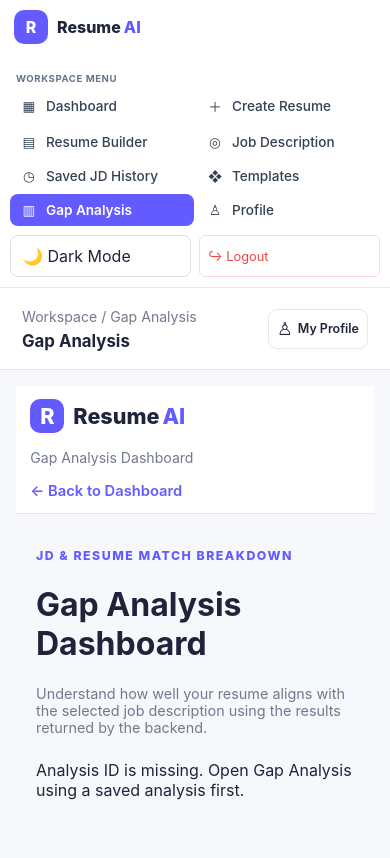
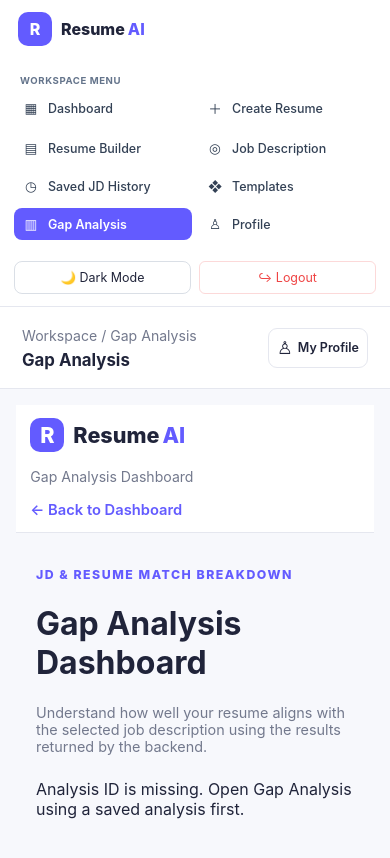
Before and after one commit to Adity07a/AI_resume_creator, a React (Vite) app in the folder frontend/: page /analysis in a window 390 px wide. Shown: the top 858 px of the page. Built offline with nearby package versions, Linux system fonts and the light colour scheme; sample sign-in values are in the browser's storage; the HTML template or start-up script is replaced by a standard one.

Commit message:
change in Dashboard

```diff
--- a/frontend/src/App.css
+++ b/frontend/src/App.css
@@ -4266,3 +4266,84 @@ button.dashboard-avatar {
     padding: 14px;
   }
 }
+
+/* --- Mobile/Tablet Sidebar Responsive Overlap Fix --- */
+@media (max-width: 650px) {
+  .workspace-shell {
+    flex-direction: column !important;
+  }
+
+  .workspace-sidebar {
+    position: relative !important;
+    width: 100% !important;
+    height: auto !important;
+    max-height: none !important;
+    flex: none !important;
+    padding: 12px 14px !important;
+  }
+
+  /* Sidebar nav ko single column ya compact grid mein proper spacing dein */
+  .workspace-sidebar .sidebar-nav {
+    display: flex !important;
+    flex-direction: column !important;
+    gap: 4px !important;
+  }
+
+  .workspace-sidebar .sidebar-link {
+    width: 100% !important;
+    padding: 8px 10px !important;
+    font-size: 0.85rem !important;
+  }
+
+  .workspace-sidebar-bottom {
+    display: flex !important;
+    flex-direction: column !important;
+    gap: 6px !important;
+  }
+}
+/* --- Mobile View Optimized Sidebar Grid --- */
+@media (max-width: 650px) {
+  .workspace-shell {
+    flex-direction: column !important;
+  }
+
+  .workspace-sidebar {
+    position: relative !important;
+    width: 100% !important;
+    height: auto !important;
+    max-height: none !important;
+    flex: none !important;
+    padding: 12px 14px !important;
+  }
+
+  /* Mobile par items ko 2 columns mein grid layout dena taaki height kam ho */
+  .workspace-sidebar .sidebar-nav {
+    display: grid !important;
+    grid-template-columns: repeat(2, minmax(0, 1fr)) !important;
+    gap: 6px !important;
+  }
+
+  .workspace-sidebar .sidebar-link {
+    width: 100% !important;
+    padding: 8px 10px !important;
+    font-size: 0.78rem !important;
+    box-sizing: border-box !important;
+  }
+
+  .workspace-sidebar-bottom {
+    display: grid !important;
+    grid-template-columns: repeat(2, minmax(0, 1fr)) !important;
+    gap: 8px !important;
+    margin-top: 10px !important;
+    padding-top: 10px !important;
+  }
+
+  .workspace-theme-button,
+  .workspace-sidebar .sidebar-logout {
+    width: 100% !important;
+    padding: 8px !important;
+    font-size: 0.78rem !important;
+    text-align: center !important;
+    justify-content: center !important;
+  }
+}
--- a/frontend/src/pages/Dashboard.jsx
+++ b/frontend/src/pages/Dashboard.jsx
@@ -1139,7 +1139,7 @@ function Dashboard({ darkMode, setDarkMode }) {
                   <p style={{ color: "var(--text-secondary)", fontSize: "0.85rem" }}>Overview of your active resumes.</p>
                 </div>
 
-                <div className="action-grid dashboard-stats-grid">
+                <div className="action-grid dashboard-stats-grid" style={{ display: "grid", gridTemplateColumns: "repeat(auto-fit, minmax(240px, 1fr))", gap: "20px" }}>
                   <div className="action-card polished-card" style={{ padding: "24px", borderRadius: "12px", background: "var(--card-bg)", border: "1px solid var(--border-color)", boxShadow: "var(--shadow)" }}>
                     <div className="action-icon purple-icon" style={{ fontSize: "1.4rem", marginBottom: "12px" }}>📊</div>
                     <h3 style={{ fontSize: "0.9rem", color: "var(--text-secondary)", fontWeight: "600", marginBottom: "4px" }}>Total Resumes</h3>
--- a/frontend/src/pages/Login.jsx
+++ b/frontend/src/pages/Login.jsx
@@ -19,28 +19,28 @@ function Login() {
     const password = formData.get("password");
     const rememberMe = formData.get("rememberMe") === "on";
 // --- MOCK LOGIN CHECK ---
-    // if (
-    //   email === "ruchita.test@example.com" &&
-    //   password === "Test@12345"
-    // ) {
-    //   // Dummy token set karein taaki protected routes allow kar dein
-    //   localStorage.setItem("resumeai-access-token", "mock-token-ruchita-123");
-    //   localStorage.setItem("resumeai-refresh-token", "mock-refresh-token-ruchita-123");
+    if (
+      email === "ruchita.test@example.com" &&
+      password === "Test@12345"
+    ) {
+      // Dummy token set karein taaki protected routes allow kar dein
+      localStorage.setItem("resumeai-access-token", "mock-token-ruchita-123");
+      localStorage.setItem("resumeai-refresh-token", "mock-refresh-token-ruchita-123");
 
-    //   localStorage.setItem(
-    //     "resumeai-user",
-    //     JSON.stringify({
-    //       id: "mock-user-1",
-    //       name: "Ruchita Prajapat",
-    //       email: "ruchita.test@example.com",
-    //       isMockUser: true,
-    //     })
-    //   );
+      localStorage.setItem(
+        "resumeai-user",
+        JSON.stringify({
+          id: "mock-user-1",
+          name: "Ruchita Prajapat",
+          email: "ruchita.test@example.com",
+          isMockUser: true,
+        })
+      );
 
-    //   localStorage.setItem("resumeai-mock-login", "true");
-    //   navigate("/dashboard", { replace: true });
-    //   return;
-    // }
+      localStorage.setItem("resumeai-mock-login", "true");
+      navigate("/dashboard", { replace: true });
+      return;
+    }
 
     if (!email || !password) {
       setError("Please enter your email and password.");
```
